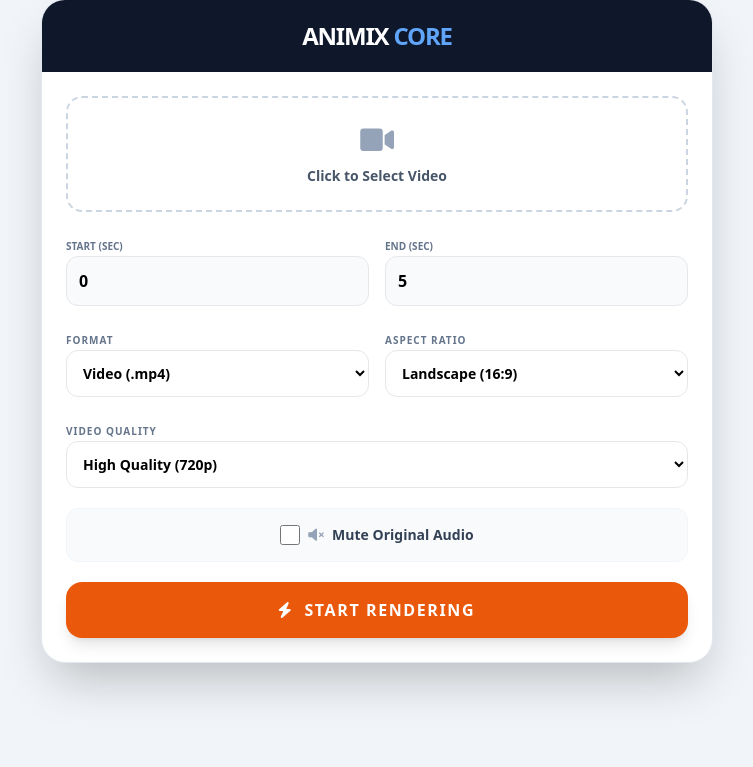
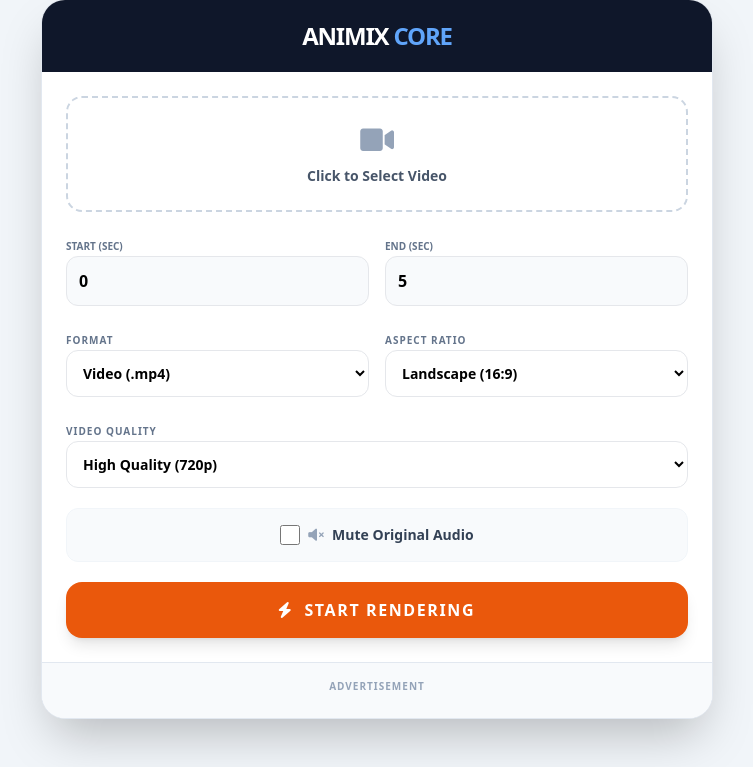
Before and after one commit to vivek115511/animix-core, a FastAPI app: page / in a window 1280 px wide. Shown: the part 33-800 px from the top of the page, without its empty margins (263-1016 px from the left). Run offline with FastAPI, Linux system fonts and the light colour scheme; some libraries are stand-ins or nearby versions.

Commit message:
Update home.html

```diff
--- a/templates/home.html
+++ b/templates/home.html
@@ -6,6 +6,9 @@
     <title>Animix | Core Media Editor</title>
     <script src="https://cdn.tailwindcss.com"></script>
     <link rel="stylesheet" href="https://cdnjs.cloudflare.com/ajax/libs/font-awesome/6.0.0/css/all.min.css">
+
+    <!-- Google AdSense Script -->
+    <script async src="https://pagead2.googlesyndication.com/pagead/js/adsbygoogle.js?client=ca-pub-YOUR_CLIENT_ID" crossorigin="anonymous"></script>
 </head>
 <body class="bg-slate-100 min-h-screen p-4 md:p-8 font-sans">
 
@@ -68,7 +71,7 @@
                 </select>
             </div>
 
-            <!-- MUTE OPTION (Centered now that thumbnail is gone) -->
+            <!-- MUTE OPTION -->
             <div class="bg-slate-50 p-4 rounded-xl border border-slate-100 flex justify-center">
                 <label class="flex items-center text-sm font-bold text-slate-700 cursor-pointer">
                     <input type="checkbox" name="remove_audio" value="true" class="mr-2 w-5 h-5 rounded text-blue-600">
@@ -80,8 +83,21 @@
             <button type="submit" class="w-full bg-orange-600 hover:bg-orange-700 text-white font-black py-4 rounded-2xl shadow-lg transition-all active:scale-95 uppercase tracking-widest flex items-center justify-center">
                 <i class="fas fa-bolt mr-3"></i> Start Rendering
             </button>
+        </form>
 
-        </form>
+        <!-- ANIMIX AD ZONE: Home Page -->
+        <div class="bg-slate-50 border-t border-slate-200 p-4 text-center">
+            <span class="text-[10px] font-bold text-slate-400 uppercase tracking-widest mb-2 block">Advertisement</span>
+            <ins class="adsbygoogle"
+                 style="display:block"
+                 data-ad-client="ca-pub-YOUR_CLIENT_ID"
+                 data-ad-slot="YOUR_SLOT_ID"
+                 data-ad-format="auto"
+                 data-full-width-responsive="true"></ins>
+            <script>
+                 (adsbygoogle = window.adsbygoogle || []).push({});
+            </script>
+        </div>
     </div>
 
     <script>
```
